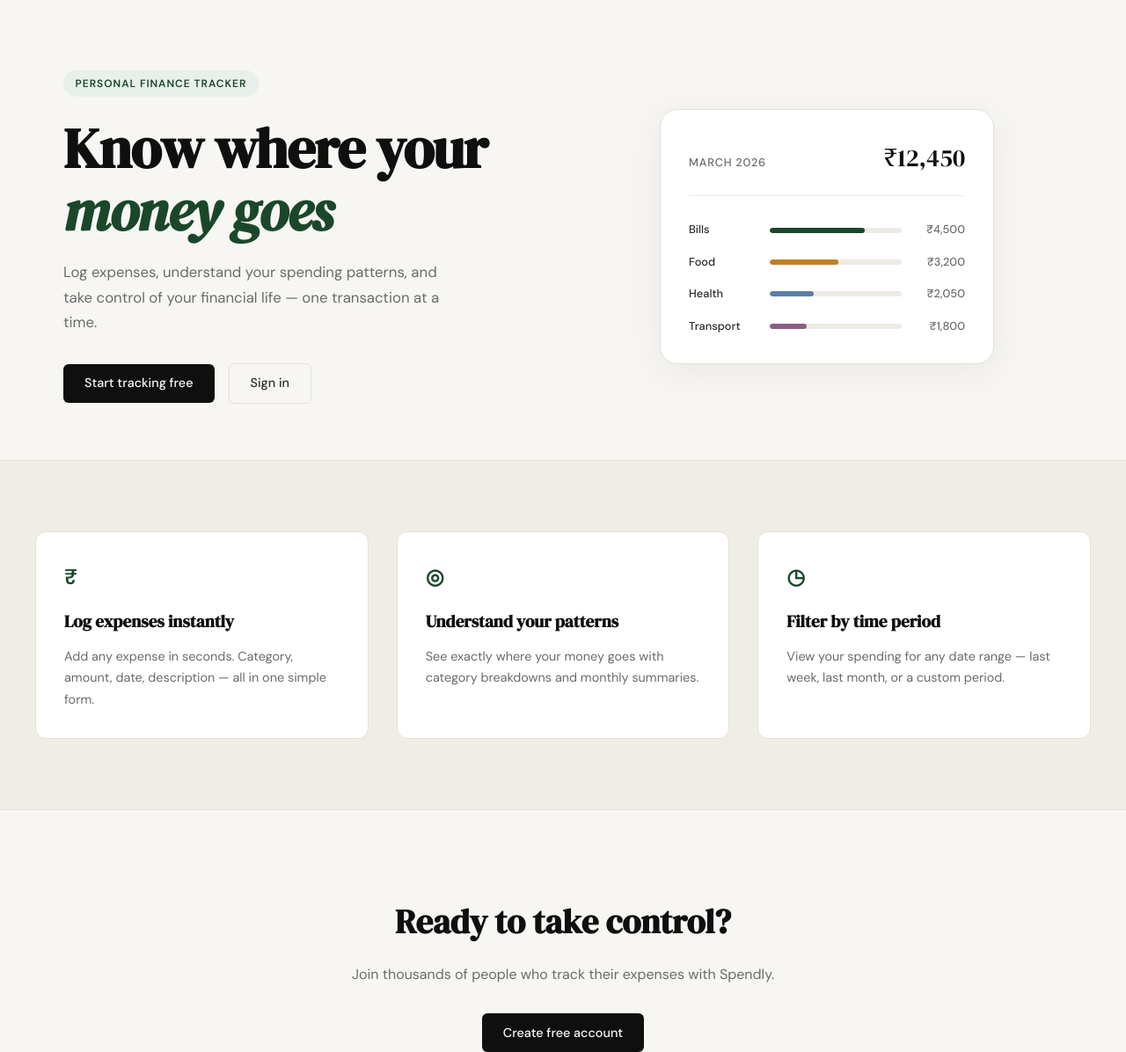
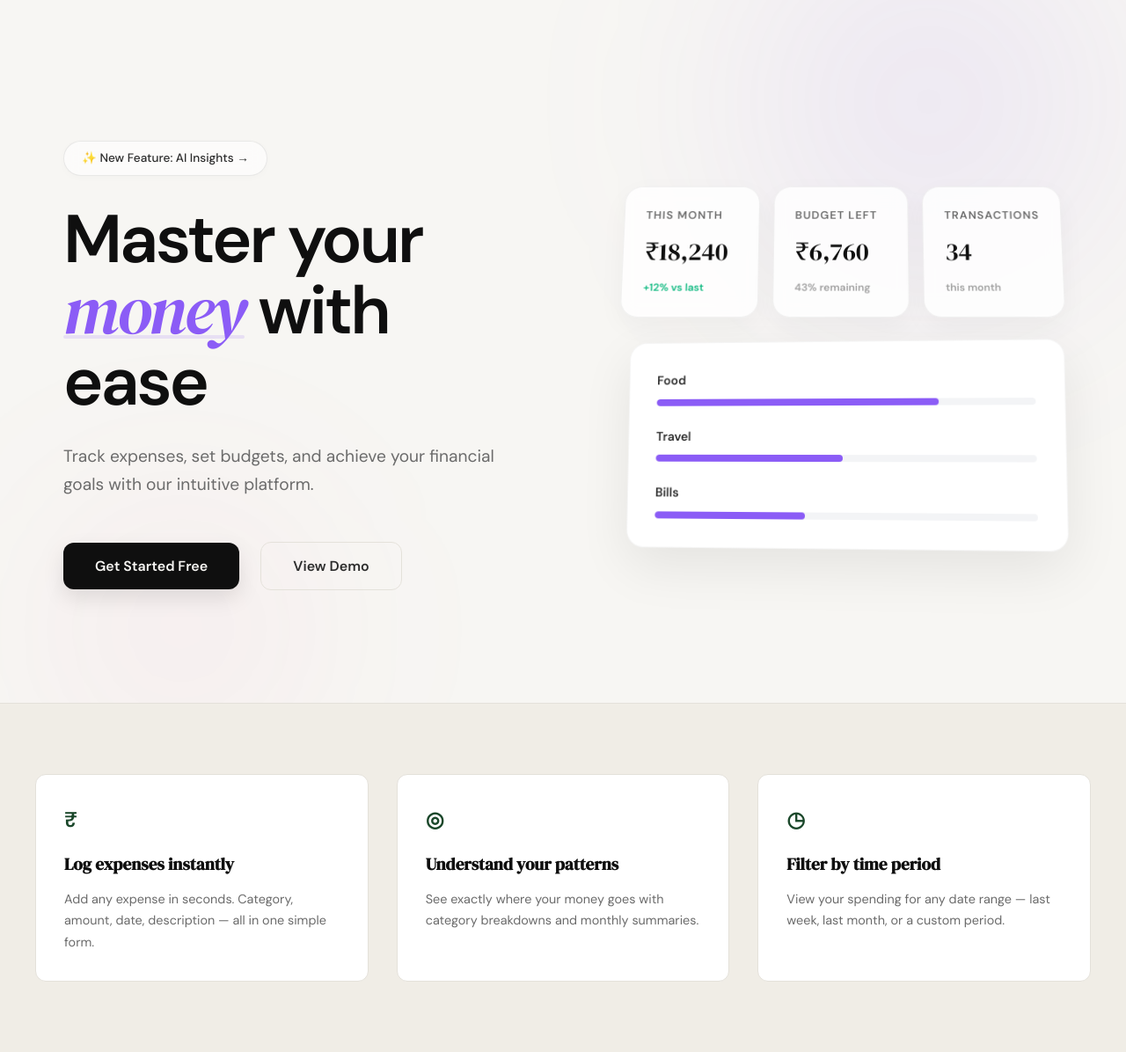
Before and after one commit to sayan-majee21/spendly, a Flask app: page / in a window 1280 px wide; the page is wider, and only the part inside the window is pictured. Shown: the part 61-1257 px from the top of that part at 88% size. Run offline with Flask 3, Linux system fonts and the light colour scheme.

Commit message:
landing: redesign hero section to match mockup

```diff
--- /dev/null
+++ b/static/css/landing.css
@@ -0,0 +1,283 @@
+/* ------------------------------------------------------------------ */
+/* Hero Section Styles — Premium High-Fidelity Design                */
+/* ------------------------------------------------------------------ */
+
+.hero {
+    position: relative;
+    padding: 10rem 2rem 8rem;
+    display: grid;
+    grid-template-columns: 1fr 1fr;
+    gap: 4rem;
+    align-items: center;
+    max-width: var(--max-width);
+    margin: 0 auto;
+    overflow: visible;
+}
+
+/* Sophisticated Background Blobs */
+.hero::before,
+.hero::after {
+    content: "";
+    position: absolute;
+    z-index: -1;
+    border-radius: 50%;
+    filter: blur(100px);
+    pointer-events: none;
+}
+
+.hero::before {
+    width: 600px;
+    height: 600px;
+    background: radial-gradient(circle, rgba(139, 92, 246, 0.12) 0%, rgba(139, 92, 246, 0) 70%);
+    top: -200px;
+    right: -100px;
+    animation: pulse-slow 15s infinite alternate;
+}
+
+.hero::after {
+    width: 400px;
+    height: 400px;
+    background: radial-gradient(circle, rgba(236, 72, 153, 0.08) 0%, rgba(236, 72, 153, 0) 70%);
+    bottom: -100px;
+    left: -50px;
+    animation: pulse-slow 12s infinite alternate-reverse;
+}
+
+@keyframes pulse-slow {
+    0% { transform: scale(1) translate(0, 0); }
+    100% { transform: scale(1.1) translate(20px, 20px); }
+}
+
+.hero-inner {
+    position: relative;
+    z-index: 2;
+}
+
+.hero-badge {
+    display: inline-flex;
+    align-items: center;
+    background: rgba(255, 255, 255, 0.6);
+    backdrop-filter: blur(8px);
+    color: var(--ink-soft);
+    border: 1px solid rgba(0, 0, 0, 0.08);
+    font-size: 0.85rem;
+    font-weight: 500;
+    padding: 0.5rem 1.25rem;
+    border-radius: 999px;
+    margin-bottom: 2rem;
+    box-shadow: 0 2px 10px rgba(0,0,0,0.02);
+    transition: all 0.3s ease;
+}
+
+.hero-badge:hover {
+    background: rgba(255, 255, 255, 0.9);
+    border-color: rgba(139, 92, 246, 0.3);
+    transform: translateY(-1px);
+}
+
+.hero-title {
+    font-family: var(--font-body);
+    font-weight: 800;
+    font-size: clamp(3.2rem, 7vw, 4.8rem);
+    line-height: 1.05;
+    letter-spacing: -0.04em;
+    color: var(--ink);
+    margin-bottom: 1.75rem;
+}
+
+.hero-title em {
+    font-family: var(--font-display);
+    font-style: italic;
+    color: #8b5cf6;
+    font-weight: 400;
+    position: relative;
+    display: inline-block;
+}
+
+.hero-title em::after {
+    content: "";
+    position: absolute;
+    bottom: 8px;
+    left: 0;
+    width: 100%;
+    height: 4px;
+    background: rgba(139, 92, 246, 0.15);
+    z-index: -1;
+    border-radius: 2px;
+}
+
+.hero-subtitle {
+    font-size: 1.2rem;
+    color: var(--ink-muted);
+    line-height: 1.7;
+    max-width: 540px;
+    margin-bottom: 3rem;
+}
+
+.hero-actions {
+    display: flex;
+    gap: 1.5rem;
+    align-items: center;
+}
+
+.hero-actions .btn-primary {
+    background: var(--ink);
+    color: var(--paper);
+    padding: 0.85rem 2.25rem;
+    font-size: 1rem;
+    font-weight: 600;
+    border-radius: var(--radius-md);
+    box-shadow: 0 10px 25px rgba(0,0,0,0.1);
+    transition: all 0.3s cubic-bezier(0.165, 0.84, 0.44, 1);
+}
+
+.hero-actions .btn-primary:hover {
+    background: #8b5cf6;
+    transform: translateY(-2px);
+    box-shadow: 0 15px 30px rgba(139, 92, 246, 0.25);
+}
+
+.hero-actions .btn-ghost {
+    padding: 0.85rem 2.25rem;
+    font-size: 1rem;
+    font-weight: 600;
+    border-radius: var(--radius-md);
+    border: 1px solid var(--border);
+    background: transparent;
+    transition: all 0.3s ease;
+}
+
+.hero-actions .btn-ghost:hover {
+    background: white;
+    border-color: var(--ink);
+}
+
+/* Hero Visual / Multi-Card Layout */
+.hero-visual {
+    position: relative;
+    display: flex;
+    justify-content: flex-end;
+}
+
+.visual-container {
+    display: flex;
+    flex-direction: column;
+    gap: 1.5rem;
+    width: 100%;
+    max-width: 500px;
+    perspective: 1000px;
+}
+
+.stat-row {
+    display: grid;
+    grid-template-columns: repeat(3, 1fr);
+    gap: 1rem;
+    transform: rotateX(10deg);
+}
+
+.stat-card {
+    background: rgba(255, 255, 255, 0.8);
+    backdrop-filter: blur(10px);
+    border: 1px solid rgba(0, 0, 0, 0.05);
+    border-radius: 20px;
+    padding: 1.5rem;
+    display: flex;
+    flex-direction: column;
+    gap: 0.6rem;
+    box-shadow: 0 10px 30px rgba(0,0,0,0.04);
+    transition: all 0.4s cubic-bezier(0.165, 0.84, 0.44, 1);
+}
+
+.stat-card:hover {
+    background: #ffffff;
+    transform: translateY(-8px) scale(1.05);
+    box-shadow: 0 20px 40px rgba(0,0,0,0.1);
+}
+
+.stat-header {
+    font-size: 0.8rem;
+    font-weight: 700;
+    color: var(--ink-muted);
+    text-transform: uppercase;
+    letter-spacing: 0.08em;
+}
+
+.stat-value {
+    font-family: var(--font-display);
+    font-size: 1.8rem;
+    font-weight: 400;
+    color: var(--ink);
+}
+
+.stat-footer {
+    font-size: 0.75rem;
+    font-weight: 600;
+    color: var(--ink-faint);
+}
+
+.status-up {
+    color: #10b981; /* Emerald green */
+}
+
+.bars-card {
+    background: #ffffff;
+    border: 1px solid rgba(0,0,0,0.04);
+    border-radius: 20px;
+    padding: 2rem;
+    box-shadow: 0 20px 60px rgba(0,0,0,0.08);
+    transform: rotateX(5deg) rotateY(-5deg);
+    transition: all 0.5s ease;
+}
+
+.bars-card:hover {
+    transform: none;
+}
+
+.mock-bars { display: flex; flex-direction: column; gap: 1.5rem; }
+
+.mock-bar-row {
+    display: flex;
+    flex-direction: column;
+    gap: 0.6rem;
+}
+
+.mock-cat {
+    font-size: 0.9rem;
+    font-weight: 700;
+    color: var(--ink-soft);
+}
+
+.mock-bar-track {
+    height: 8px;
+    background: #f3f4f6;
+    border-radius: 999px;
+    overflow: hidden;
+}
+
+.mock-bar {
+    height: 100%;
+    background: #8b5cf6;
+    border-radius: 999px;
+    transition: width 1s ease-out;
+}
+
+/* Responsive Overrides */
+@media (max-width: 1024px) {
+    .hero {
+        grid-template-columns: 1fr;
+        text-align: center;
+        padding-top: 8rem;
+        gap: 6rem;
+    }
+
+    .hero-subtitle { margin-left: auto; margin-right: auto; }
+    .hero-actions { justify-content: center; }
+    .hero-visual { justify-content: center; }
+    .stat-row, .bars-card { transform: none; }
+}
+
+@media (max-width: 600px) {
+    .hero { padding: 6rem 1.5rem; }
+    .hero-title { font-size: 2.8rem; }
+    .stat-row { grid-template-columns: 1fr; }
+}
--- a/static/css/style.css
+++ b/static/css/style.css
@@ -118,143 +118,6 @@ a { color: inherit; text-decoration: none; }
 /* ------------------------------------------------------------------ */
 
 .main-content { min-height: calc(100vh - 60px - 100px); }
-
-/* ------------------------------------------------------------------ */
-/* Hero                                                                */
-/* ------------------------------------------------------------------ */
-
-.hero {
-    padding: 5rem 2rem 4rem;
-    display: grid;
-    grid-template-columns: 1fr 1fr;
-    gap: 4rem;
-    align-items: center;
-    max-width: var(--max-width);
-    margin: 0 auto;
-}
-
-.hero-badge {
-    display: inline-block;
-    background: var(--accent-light);
-    color: var(--accent);
-    font-size: 0.75rem;
-    font-weight: 600;
-    letter-spacing: 0.08em;
-    text-transform: uppercase;
-    padding: 0.35rem 0.85rem;
-    border-radius: 999px;
-    margin-bottom: 1.5rem;
-}
-
-.hero-title {
-    font-family: var(--font-display);
-    font-size: clamp(2.5rem, 5vw, 4rem);
-    line-height: 1.1;
-    letter-spacing: -0.02em;
-    color: var(--ink);
-    margin-bottom: 1.25rem;
-}
-
-.hero-title em {
-    font-style: italic;
-    color: var(--accent);
-}
-
-.hero-subtitle {
-    font-size: 1.05rem;
-    color: var(--ink-muted);
-    line-height: 1.7;
-    max-width: 460px;
-    margin-bottom: 2rem;
-}
-
-.hero-actions {
-    display: flex;
-    gap: 1rem;
-    align-items: center;
-}
-
-/* ------------------------------------------------------------------ */
-/* Mock card (hero visual)                                             */
-/* ------------------------------------------------------------------ */
-
-.hero-visual {
-    display: flex;
-    justify-content: center;
-}
-
-.mock-card {
-    background: var(--paper-card);
-    border: 1px solid var(--border);
-    border-radius: var(--radius-lg);
-    padding: 2rem;
-    width: 100%;
-    max-width: 380px;
-    box-shadow: 0 8px 40px rgba(0,0,0,0.06);
-}
-
-.mock-card-header {
-    display: flex;
-    justify-content: space-between;
-    align-items: baseline;
-    margin-bottom: 1.75rem;
-    padding-bottom: 1.25rem;
-    border-bottom: 1px solid var(--border-soft);
-}
-
-.mock-label {
-    font-size: 0.8rem;
-    font-weight: 500;
-    color: var(--ink-muted);
-    text-transform: uppercase;
-    letter-spacing: 0.06em;
-}
-
-.mock-total {
-    font-family: var(--font-display);
-    font-size: 1.75rem;
-    color: var(--ink);
-}
-
-.mock-bars { display: flex; flex-direction: column; gap: 1rem; }
-
-.mock-bar-row {
-    display: grid;
-    grid-template-columns: 80px 1fr 60px;
-    align-items: center;
-    gap: 0.75rem;
-}
-
-.mock-cat {
-    font-size: 0.8rem;
-    font-weight: 500;
-    color: var(--ink-soft);
-}
-
-.mock-bar-track {
-    height: 6px;
-    background: var(--border-soft);
-    border-radius: 999px;
-    overflow: hidden;
-}
-
-.mock-bar {
-    height: 100%;
-    background: var(--accent);
-    border-radius: 999px;
-    transition: width 0.6s ease;
-}
-
-.mock-bar-2 { background: var(--accent-2); }
-.mock-bar-3 { background: #5b7fa6; }
-.mock-bar-4 { background: #8b5e83; }
-
-.mock-amt {
-    font-size: 0.8rem;
-    font-weight: 500;
-    color: var(--ink-muted);
-    text-align: right;
-}
 
 /* ------------------------------------------------------------------ */
 /* Buttons                                                             */
@@ -528,19 +391,9 @@ a { color: inherit; text-decoration: none; }
 /* ------------------------------------------------------------------ */
 
 @media (max-width: 900px) {
-    .hero {
-        grid-template-columns: 1fr;
-        text-align: center;
-    }
-
-    .hero-subtitle { max-width: 100%; }
-    .hero-actions { justify-content: center; }
-    .hero-visual { display: none; }
-
     .features-inner { grid-template-columns: 1fr; }
 }
 
 @media (max-width: 600px) {
     .nav-links a:not(.nav-cta) { display: none; }
-    .hero { padding: 3rem 1rem 2rem; }
 }
--- a/templates/landing.html
+++ b/templates/landing.html
@@ -1,60 +1,67 @@
 {% extends "base.html" %}
 
 {% block title %}Spendly — Track Every Rupee{% endblock %}
+
+{% block head %}
+<link rel="stylesheet" href="{{ url_for('static', filename='css/landing.css') }}">
+{% endblock %}
 
 {% block content %}
 
 <section class="hero">
     <div class="hero-inner">
-        <div class="hero-badge">Personal Finance Tracker</div>
+        <div class="hero-badge">✨ New Feature: AI Insights &rarr;</div>
         <h1 class="hero-title">
-            Know where your<br>
-            <em>money goes</em>
+            Master your<br>
+            <em>money</em> with ease
         </h1>
         <p class="hero-subtitle">
-            Log expenses, understand your spending patterns,
-            and take control of your financial life —
-            one transaction at a time.
+            Track expenses, set budgets, and achieve your financial goals with our intuitive platform.
         </p>
         <div class="hero-actions">
-            <a href="{{ url_for('register') }}" class="btn-primary">Start tracking free</a>
-            <a href="{{ url_for('login') }}" class="btn-ghost">Sign in</a>
+            <a href="{{ url_for('register') }}" class="btn-primary">Get Started Free</a>
+            <a href="#" class="btn-ghost">View Demo</a>
         </div>
     </div>
     <div class="hero-visual">
-        <div class="mock-card">
-            <div class="mock-card-header">
-                <span class="mock-label">March 2026</span>
-                <span class="mock-total">₹12,450</span>
+        <div class="visual-container">
+            <div class="stat-row">
+                <div class="stat-card">
+                    <span class="stat-header">This month</span>
+                    <span class="stat-value">₹18,240</span>
+                    <span class="stat-footer status-up">+12% vs last</span>
+                </div>
+                <div class="stat-card">
+                    <span class="stat-header">Budget left</span>
+                    <span class="stat-value">₹6,760</span>
+                    <span class="stat-footer">43% remaining</span>
+                </div>
+                <div class="stat-card">
+                    <span class="stat-header">Transactions</span>
+                    <span class="stat-value">34</span>
+                    <span class="stat-footer">this month</span>
+                </div>
             </div>
-            <div class="mock-bars">
-                <div class="mock-bar-row">
-                    <span class="mock-cat">Bills</span>
-                    <div class="mock-bar-track">
-                        <div class="mock-bar" style="width: 72%"></div>
+            <div class="bars-card">
+                <div class="mock-bars">
+                    <div class="mock-bar-row">
+                        <span class="mock-cat">Food</span>
+                        <div class="mock-bar-track">
+                            <div class="mock-bar" style="width: 75%"></div>
+                        </div>
                     </div>
-                    <span class="mock-amt">₹4,500</span>
-                </div>
-                <div class="mock-bar-row">
-                    <span class="mock-cat">Food</span>
-                    <div class="mock-bar-track">
-                        <div class="mock-bar mock-bar-2" style="width: 52%"></div>
+                    <div class="mock-bar-row">
+                        <span class="mock-cat">Travel</span>
+                        <div class="mock-bar-track">
+                            <div class="mock-bar" style="width: 50%"></div>
+                        </div>
                     </div>
-                    <span class="mock-amt">₹3,200</span>
-                </div>
-                <div class="mock-bar-row">
-                    <span class="mock-cat">Health</span>
-                    <div class="mock-bar-track">
-                        <div class="mock-bar mock-bar-3" style="width: 33%"></div>
+                    <div class="mock-bar-row">
+                        <span class="mock-cat">Bills</span>
+                        <div class="mock-bar-track">
+                            <div class="mock-bar" style="width: 40%"></div>
+                        </div>
                     </div>
-                    <span class="mock-amt">₹2,050</span>
-                </div>
-                <div class="mock-bar-row">
-                    <span class="mock-cat">Transport</span>
-                    <div class="mock-bar-track">
-                        <div class="mock-bar mock-bar-4" style="width: 28%"></div>
-                    </div>
-                    <span class="mock-amt">₹1,800</span>
                 </div>
             </div>
         </div>
```
Also changed, not shown: database/Screenshot 2026-03-25 at 12.36.20 AM (1).png (added).
